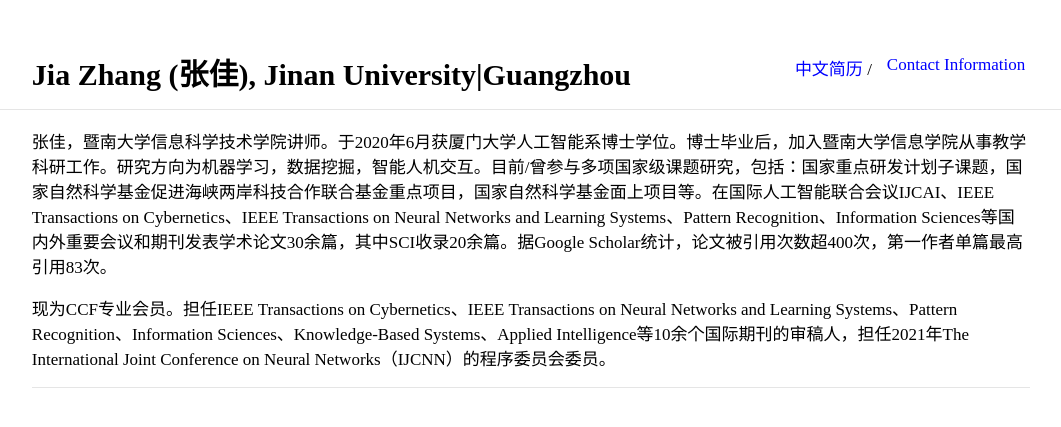
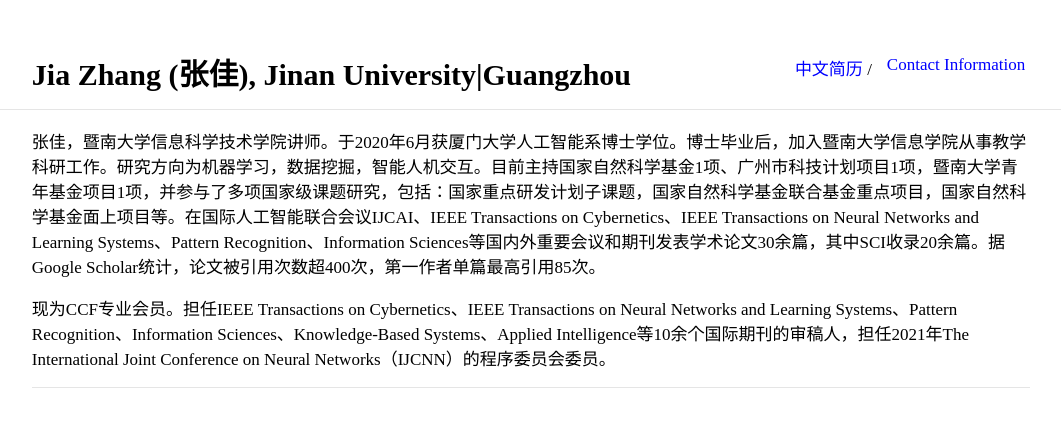
Before and after one commit to jiazhang-ml/jiazhang-ml.github.io, a Jekyll site: the page built from ch-resume.md, in a window 1280 px wide, cut to the strip 0-876 px from the top of the page. Shown: the top 427 px of the strip, without its empty margins (109-1170 px from the left). Built offline with Jekyll 4.4.1, drawn with Linux system fonts in a browser that asks for light colours.

Commit message:
Update ch-resume.md

```diff
--- a/ch-resume.md
+++ b/ch-resume.md
@@ -3,6 +3,6 @@
 layout: default
 ---
 
-张佳，暨南大学信息科学技术学院讲师。于2020年6月获厦门大学人工智能系博士学位。博士毕业后，加入暨南大学信息学院从事教学科研工作。研究方向为机器学习，数据挖掘，智能人机交互。目前/曾参与多项国家级课题研究，包括：国家重点研发计划子课题，国家自然科学基金促进海峡两岸科技合作联合基金重点项目，国家自然科学基金面上项目等。在国际人工智能联合会议IJCAI、IEEE Transactions on Cybernetics、IEEE Transactions on Neural Networks and Learning Systems、Pattern Recognition、Information Sciences等国内外重要会议和期刊发表学术论文30余篇，其中SCI收录20余篇。据Google Scholar统计，论文被引用次数超400次，第一作者单篇最高引用83次。
+张佳，暨南大学信息科学技术学院讲师。于2020年6月获厦门大学人工智能系博士学位。博士毕业后，加入暨南大学信息学院从事教学科研工作。研究方向为机器学习，数据挖掘，智能人机交互。目前主持国家自然科学基金1项、广州市科技计划项目1项，暨南大学青年基金项目1项，并参与了多项国家级课题研究，包括：国家重点研发计划子课题，国家自然科学基金联合基金重点项目，国家自然科学基金面上项目等。在国际人工智能联合会议IJCAI、IEEE Transactions on Cybernetics、IEEE Transactions on Neural Networks and Learning Systems、Pattern Recognition、Information Sciences等国内外重要会议和期刊发表学术论文30余篇，其中SCI收录20余篇。据Google Scholar统计，论文被引用次数超400次，第一作者单篇最高引用85次。
 
 现为CCF专业会员。担任IEEE Transactions on Cybernetics、IEEE Transactions on Neural Networks and Learning Systems、Pattern Recognition、Information Sciences、Knowledge-Based Systems、Applied Intelligence等10余个国际期刊的审稿人，担任2021年The International Joint Conference on Neural Networks（IJCNN）的程序委员会委员。
```
